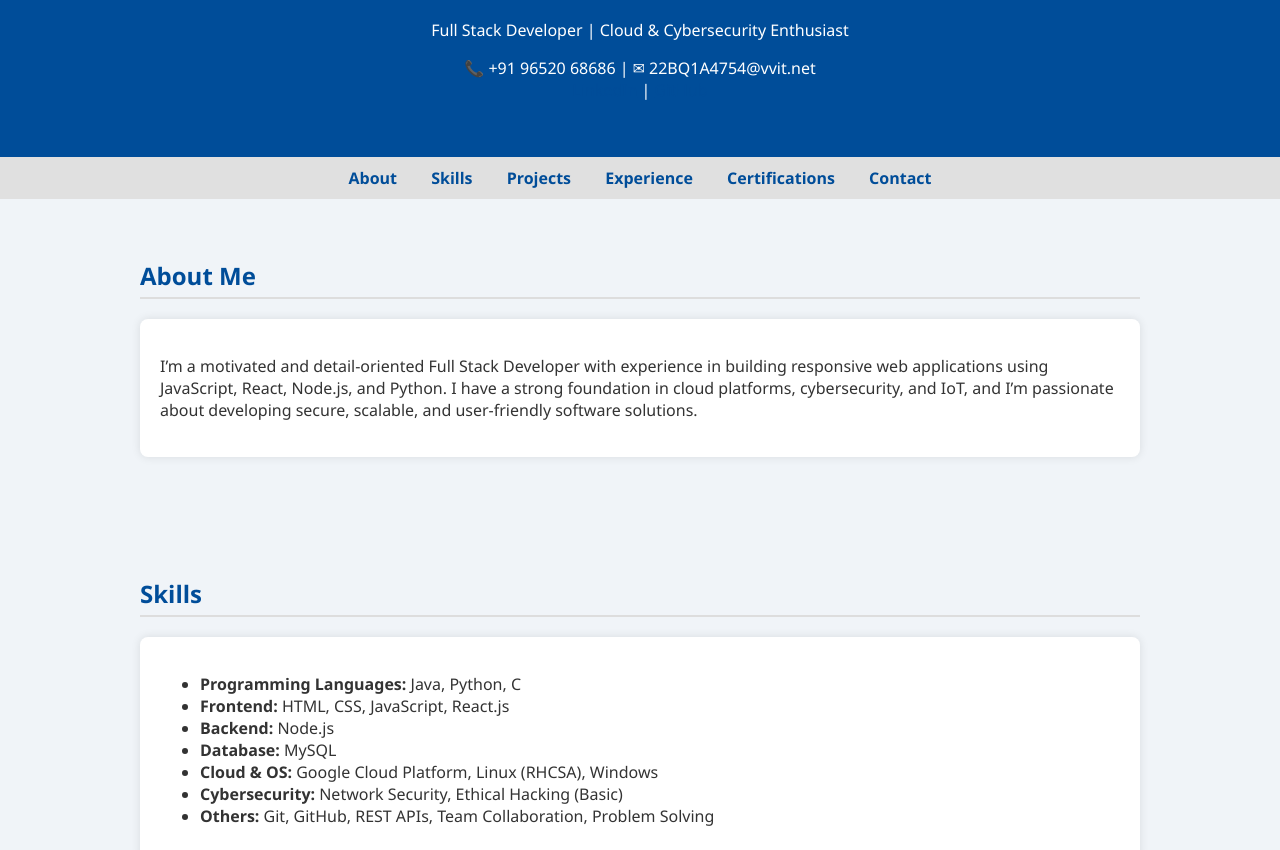
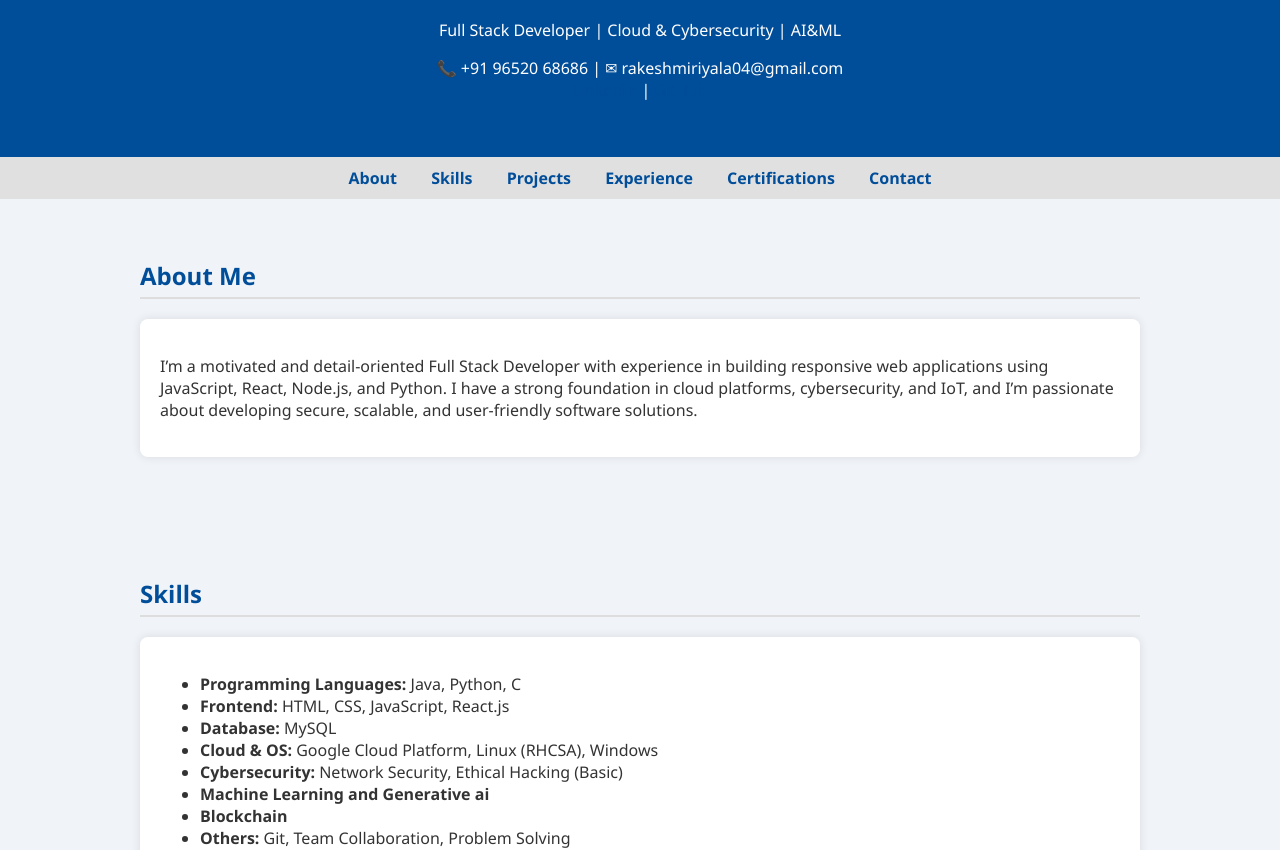
Before and after one commit to rakesh-miriyala/rakesh-miriyala.github.io, a plain HTML site: page index.html in a window 1280 px wide. Shown: the part 107-957 px from the top of the page. Drawn offline with Linux system fonts and the light colour scheme.

Commit message:
Update index.html
Signed-off-by: Miriyala Rakesh <22BQ1A4754@vvit.net>

```diff
--- a/index.html
+++ b/index.html
@@ -3,7 +3,7 @@
 <head>
   <meta charset="UTF-8">
   <meta name="viewport" content="width=device-width, initial-scale=1.0">
-  <title>Rakesh Miriyala | Full Stack Developer</title>
+  <title>Rakesh Miriyala </title>
   <style>
     body {
       font-family: 'Segoe UI', Tahoma, Geneva, Verdana, sans-serif;
@@ -59,9 +59,9 @@
 <body>
   <header>
     <h1>Miriyala Rakesh</h1>
-    <p>Full Stack Developer | Cloud & Cybersecurity Enthusiast</p>
+    <p>Full Stack Developer | Cloud & Cybersecurity | AI&ML</p>
     <p>
-      📞 +91 96520 68686 | ✉ 22BQ1A4754@vvit.net<br>
+      📞 +91 96520 68686 | ✉ rakeshmiriyala04@gmail.com<br>
       <a href="https://www.linkedin.com/in/miriyala-rakesh-147634253" target="_blank">LinkedIn</a> |
       <a href="https://github.com/rakesh-miriyala" target="_blank">GitHub</a>
     </p>
@@ -89,11 +89,12 @@
       <ul>
         <li><strong>Programming Languages:</strong> Java, Python, C</li>
         <li><strong>Frontend:</strong> HTML, CSS, JavaScript, React.js</li>
-        <li><strong>Backend:</strong> Node.js</li>
         <li><strong>Database:</strong> MySQL</li>
         <li><strong>Cloud & OS:</strong> Google Cloud Platform, Linux (RHCSA), Windows</li>
         <li><strong>Cybersecurity:</strong> Network Security, Ethical Hacking (Basic)</li>
-        <li><strong>Others:</strong> Git, GitHub, REST APIs, Team Collaboration, Problem Solving</li>
+        <li><strong>Machine Learning and Generative ai</strong></li>
+        <li><strong>Blockchain</strong></li>
+        <li><strong>Others:</strong> Git, Team Collaboration, Problem Solving</li>
       </ul>
     </div>
   </section>
@@ -144,14 +145,14 @@
   <section id="contact">
     <h2>Contact</h2>
     <div class="card">
-      <p>Email: <a href="mailto:22BQ1A4754@vvit.net">22BQ1A4754@vvit.net</a></p>
+      <p>Email: <a href="mailto:rakeshmiriyala04@gamil.com">rakeshmiriyala04@gmail.com</a></p>
       <p>Phone: +91 96520 68686</p>
       <p>Location: Guntur, Andhra Pradesh</p>
     </div>
   </section>
 
   <footer>
-    <p>&copy; 2025 Miriyala Rakesh | Built with ❤️ and HTML</p>
+    <p>&copy; 2025 Miriyala Rakesh | Built with ❤️ </p>
   </footer>
 </body>
 </html>
```
